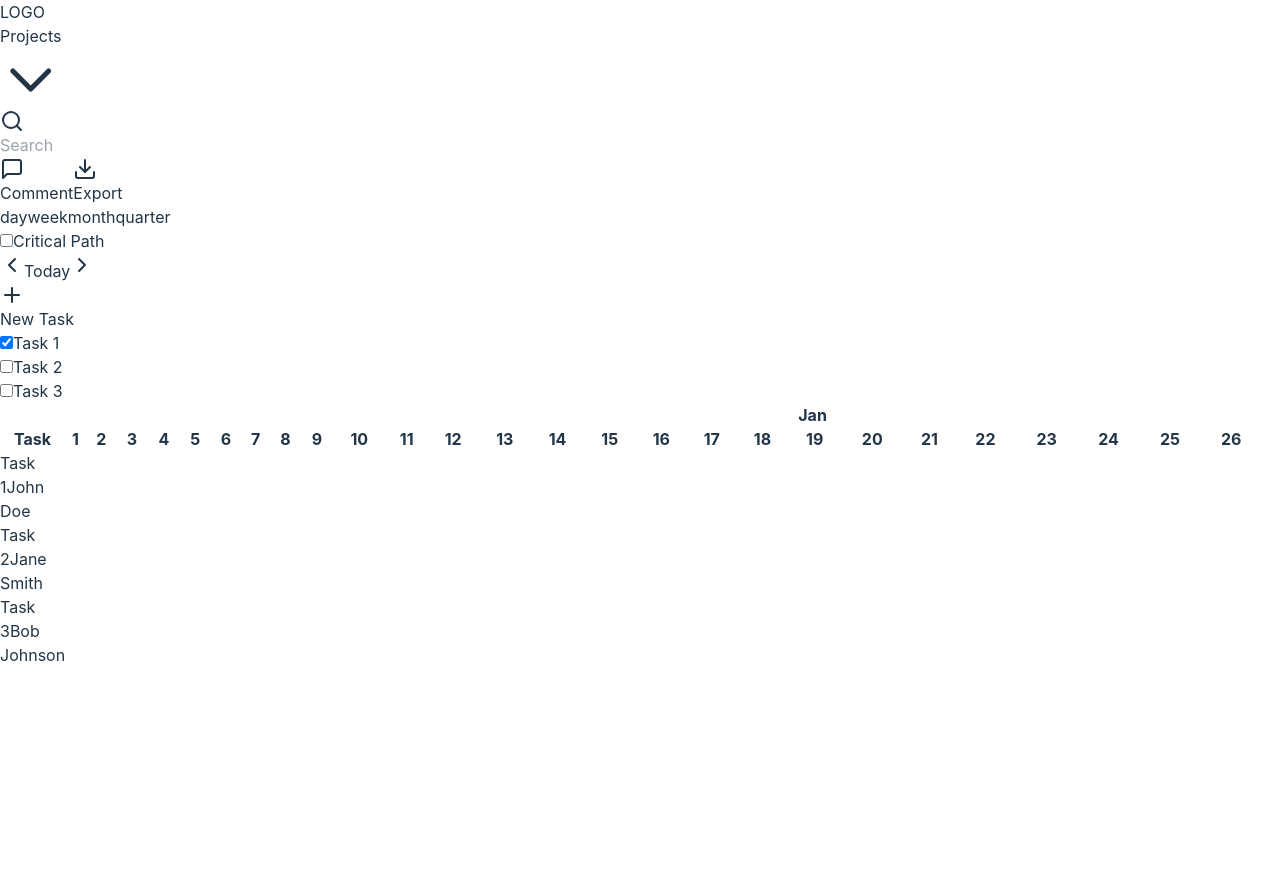
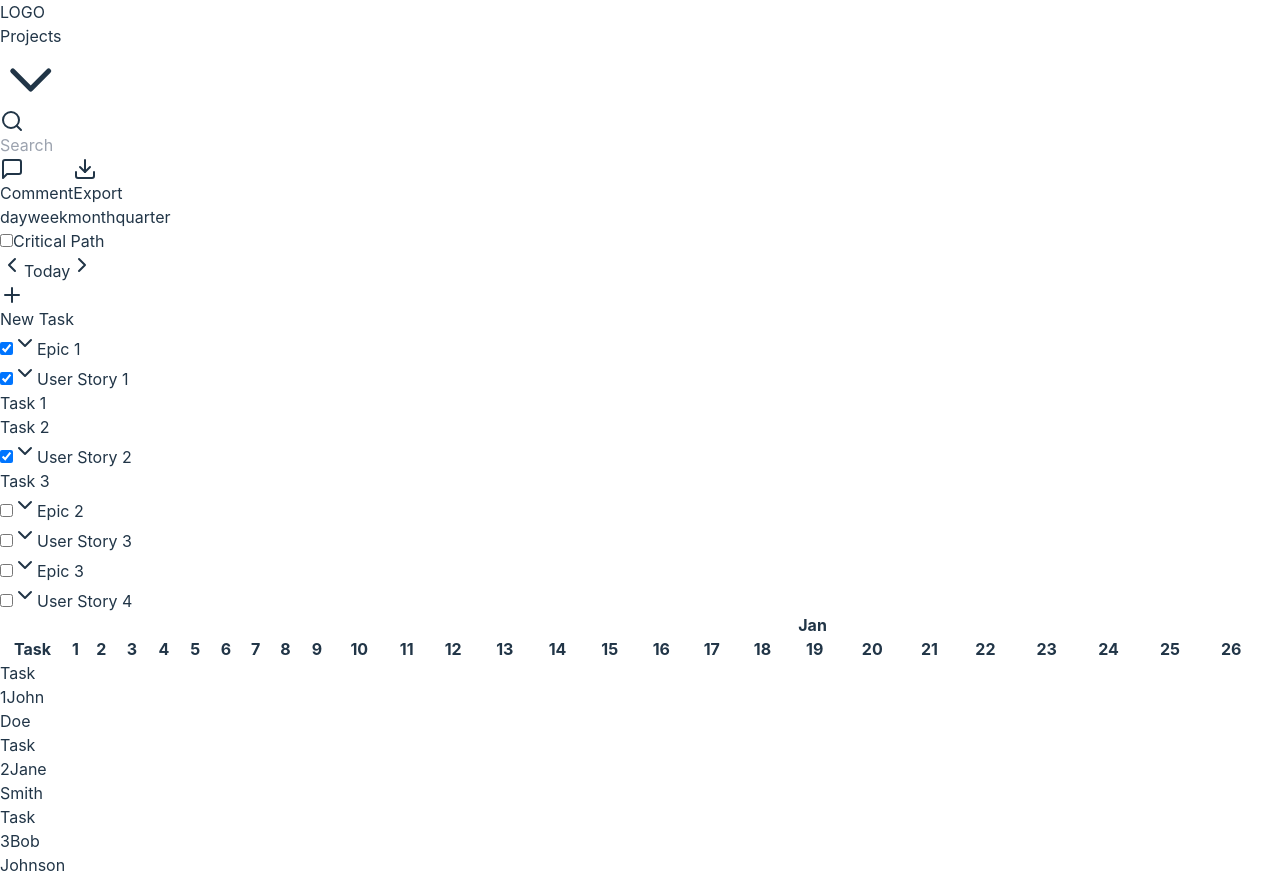
Before and after one commit to JayEmVey/tiny-project-gantt-chart, a React (Vite) app: page / in a window 1280 px wide. Shown: the top 877 px of the page. Before the commit the page ends 800 px from the top, so only its background shows below. Built offline with nearby package versions, Linux system fonts and the light colour scheme.

Commit message:
add EPIC, User Story, Task types

```diff
--- a/src/components/GanttChartGenerator/GanttChartMain.tsx
+++ b/src/components/GanttChartGenerator/GanttChartMain.tsx
@@ -1,5 +1,5 @@
 import React, { useState, useRef } from 'react';
-import { Task, ZoomLevel } from '../../types';
+import { Task, ZoomLevel, Epic, UserStory } from '../../types';
 import Header from './Header';
 import TaskList from './TaskList';
 import TaskModal from './TaskModal';
@@ -10,7 +10,24 @@ import jsPDF from 'jspdf';
 import './animations.css';
 
 const GanttChartMain: React.FC = () => {
-  // Initial sample tasks
+  // Initial sample data
+  const getInitialEpics = (): Epic[] => {
+    return [
+      { id: 1, name: 'Epic 1', isSelected: true },
+      { id: 2, name: 'Epic 2', isSelected: false },
+      { id: 3, name: 'Epic 3', isSelected: false }
+    ];
+  };
+
+  const getInitialUserStories = (): UserStory[] => {
+    return [
+      { id: 1, epicId: 1, name: 'User Story 1', isSelected: true },
+      { id: 2, epicId: 1, name: 'User Story 2', isSelected: true },
+      { id: 3, epicId: 2, name: 'User Story 3', isSelected: false },
+      { id: 4, epicId: 3, name: 'User Story 4', isSelected: false }
+    ];
+  };
+
   const getInitialTasks = (): Task[] => {
     return [
       {
@@ -23,7 +40,9 @@ const GanttChartMain: React.FC = () => {
         priority: 'high',
         progress: 100,
         description: 'First task',
-        dependencies: []
+        dependencies: [],
+        epicId: 1,
+        userStoryId: 1
       },
       {
         id: 2,
@@ -35,7 +54,9 @@ const GanttChartMain: React.FC = () => {
         priority: 'medium',
         progress: 60,
         description: 'Second task',
-        dependencies: [1]
+        dependencies: [1],
+        epicId: 1,
+        userStoryId: 1
       },
       {
         id: 3,
@@ -47,11 +68,15 @@ const GanttChartMain: React.FC = () => {
         priority: 'high',
         progress: 0,
         description: 'Third task',
-        dependencies: [2]
+        dependencies: [2],
+        epicId: 1,
+        userStoryId: 2
       }
     ];
   };
 
+  const [epics, setEpics] = useState<Epic[]>(getInitialEpics);
+  const [userStories, setUserStories] = useState<UserStory[]>(getInitialUserStories);
   const [tasks, setTasks] = useState<Task[]>(getInitialTasks);
   const [searchTerm, setSearchTerm] = useState('');
   const [isModalOpen, setIsModalOpen] = useState(false);
@@ -62,11 +87,30 @@ const GanttChartMain: React.FC = () => {
   const chartRef = useRef<HTMLDivElement>(null);
   const ganttScrollRef = useRef<HTMLDivElement>(null);
 
-  // Filter tasks based on search term
-  const filteredTasks = tasks.filter(task =>
-    task.process.toLowerCase().includes(searchTerm.toLowerCase()) ||
-    (task.assignee && task.assignee.toLowerCase().includes(searchTerm.toLowerCase()))
-  );
+  // Filter tasks based on selected epics and user stories
+  const getFilteredTasks = () => {
+    return tasks.filter(task => {
+      // Find the epic for this task
+      const epic = epics.find(e => e.id === task.epicId);
+      if (!epic || !epic.isSelected) return false;
+
+      // Find the user story for this task
+      const userStory = userStories.find(us => us.id === task.userStoryId);
+      if (!userStory || !userStory.isSelected) return false;
+
+      // Apply search filter
+      if (searchTerm) {
+        return (
+          task.process.toLowerCase().includes(searchTerm.toLowerCase()) ||
+          (task.assignee && task.assignee.toLowerCase().includes(searchTerm.toLowerCase()))
+        );
+      }
+
+      return true;
+    });
+  };
+
+  const filteredTasks = getFilteredTasks();
 
   // Handle adding a new task
   const handleAddTask = () => {
@@ -205,6 +249,41 @@ const GanttChartMain: React.FC = () => {
     ganttScrollRef.current.scrollBy({ left: ganttScrollRef.current.clientWidth * 0.5, behavior: 'smooth' });
   };
 
+  // Handle Epic toggle
+  const handleEpicToggle = (epicId: number) => {
+    setEpics(epics.map(epic =>
+      epic.id === epicId ? { ...epic, isSelected: !epic.isSelected } : epic
+    ));
+  };
+
+  // Handle User Story toggle
+  const handleUserStoryToggle = (userStoryId: number) => {
+    setUserStories(userStories.map(us =>
+      us.id === userStoryId ? { ...us, isSelected: !us.isSelected } : us
+    ));
+  };
+
+  // Handle add Epic
+  const handleAddEpic = () => {
+    const newEpic: Epic = {
+      id: Date.now(),
+      name: `Epic ${epics.length + 1}`,
+      isSelected: true
+    };
+    setEpics([...epics, newEpic]);
+  };
+
+  // Handle add User Story
+  const handleAddUserStory = (epicId: number) => {
+    const newUserStory: UserStory = {
+      id: Date.now(),
+      epicId: epicId,
+      name: `User Story ${userStories.filter(us => us.epicId === epicId).length + 1}`,
+      isSelected: true
+    };
+    setUserStories([...userStories, newUserStory]);
+  };
+
   return (
     <div className="flex flex-col h-screen bg-gray-50">
       {/* Header */}
@@ -229,10 +308,16 @@ const GanttChartMain: React.FC = () => {
       <div className="flex flex-1 overflow-hidden" ref={chartRef}>
         {/* Task List Sidebar */}
         <TaskList
-          tasks={filteredTasks}
+          tasks={tasks}
+          epics={epics}
+          userStories={userStories}
           onAddTask={handleAddTask}
           onTaskClick={handleTaskClick}
           onTaskReorder={handleTaskReorder}
+          onEpicToggle={handleEpicToggle}
+          onUserStoryToggle={handleUserStoryToggle}
+          onAddEpic={handleAddEpic}
+          onAddUserStory={handleAddUserStory}
         />
 
         {/* Gantt Chart View */}
--- a/src/components/GanttChartGenerator/TaskList.tsx
+++ b/src/components/GanttChartGenerator/TaskList.tsx
@@ -1,18 +1,71 @@
 import React, { useState } from 'react';
-import { Plus } from 'lucide-react';
-import { Task } from '../../types';
+import { Plus, ChevronDown, ChevronRight } from 'lucide-react';
+import { Task, Epic, UserStory } from '../../types';
 
 interface TaskListProps {
   tasks: Task[];
+  epics: Epic[];
+  userStories: UserStory[];
   onAddTask: () => void;
   onTaskClick: (task: Task) => void;
   onTaskReorder: (fromIndex: number, toIndex: number) => void;
+  onEpicToggle: (epicId: number) => void;
+  onUserStoryToggle: (userStoryId: number) => void;
+  onAddEpic: () => void;
+  onAddUserStory: (epicId: number) => void;
 }
 
-const TaskList: React.FC<TaskListProps> = ({ tasks, onAddTask, onTaskClick, onTaskReorder }) => {
+const TaskList: React.FC<TaskListProps> = ({
+  tasks,
+  epics,
+  userStories,
+  onAddTask,
+  onTaskClick,
+  onTaskReorder,
+  onEpicToggle,
+  onUserStoryToggle,
+  onAddEpic,
+  onAddUserStory
+}) => {
+  const [expandedEpics, setExpandedEpics] = useState<Set<number>>(new Set(epics.map(e => e.id)));
+  const [expandedUserStories, setExpandedUserStories] = useState<Set<number>>(new Set(userStories.map(us => us.id)));
   const [draggedTaskIndex, setDraggedTaskIndex] = useState<number | null>(null);
   const [dropTargetIndex, setDropTargetIndex] = useState<number | null>(null);
   const [isDragging, setIsDragging] = useState(false);
+
+  const toggleEpic = (epicId: number) => {
+    setExpandedEpics(prev => {
+      const newSet = new Set(prev);
+      if (newSet.has(epicId)) {
+        newSet.delete(epicId);
+      } else {
+        newSet.add(epicId);
+      }
+      return newSet;
+    });
+  };
+
+  const toggleUserStory = (userStoryId: number) => {
+    setExpandedUserStories(prev => {
+      const newSet = new Set(prev);
+      if (newSet.has(userStoryId)) {
+        newSet.delete(userStoryId);
+      } else {
+        newSet.add(userStoryId);
+      }
+      return newSet;
+    });
+  };
+
+  // Get user stories for an epic
+  const getUserStoriesForEpic = (epicId: number) => {
+    return userStories.filter(us => us.epicId === epicId);
+  };
+
+  // Get tasks for a user story
+  const getTasksForUserStory = (userStoryId: number) => {
+    return tasks.filter(task => task.userStoryId === userStoryId);
+  };
 
   const handleDragStart = (e: React.DragEvent, index: number) => {
     setDraggedTaskIndex(index);
@@ -64,59 +117,98 @@ const TaskList: React.FC<TaskListProps> = ({ tasks, onAddTask, onTaskClick, onTa
         </button>
       </div>
 
-      {/* Task List */}
+      {/* Hierarchical List: Epics → User Stories → Tasks */}
       <div className="flex-1 overflow-y-auto">
         <div className="space-y-0">
-          {tasks.map((task, index) => (
-            <React.Fragment key={task.id}>
-              {/* Drop indicator line */}
-              {isDragging && dropTargetIndex === index && draggedTaskIndex !== index && (
-                <div className="h-0.5 bg-blue-500 mx-4 relative">
-                  <div className="absolute left-0 top-1/2 -translate-y-1/2 w-2 h-2 bg-blue-500 rounded-full -ml-1"></div>
-                  <div className="absolute right-0 top-1/2 -translate-y-1/2 w-2 h-2 bg-blue-500 rounded-full -mr-1"></div>
-                </div>
-              )}
-
+          {epics.map((epic) => (
+            <div key={epic.id} className="border-b border-gray-200">
+              {/* Epic Level */}
               <div
-                draggable
-                onDragStart={(e) => handleDragStart(e, index)}
-                onDragEnd={handleDragEnd}
-                onDragOver={(e) => handleDragOver(e, index)}
-                onDragLeave={handleDragLeave}
-                onClick={() => onTaskClick(task)}
-                className={`
-                  px-4 py-3 border-b border-gray-100 cursor-move hover:bg-gray-50 transition-all duration-300
-                  ${draggedTaskIndex === index ? 'opacity-50' : 'opacity-100'}
-                  ${dropTargetIndex === index && draggedTaskIndex !== index ? 'bg-blue-50' : ''}
-                `}
-                style={{
-                  transition: 'all 0.3s ease-in-out'
-                }}
+                className="flex items-center px-4 py-3 hover:bg-gray-50 cursor-pointer"
+                onClick={() => toggleEpic(epic.id)}
               >
-                <div className="flex items-center gap-3">
                 <input
                   type="checkbox"
-                    checked={task.status === 'completed'}
+                  checked={epic.isSelected}
                   onChange={(e) => {
                     e.stopPropagation();
-                      // Handle checkbox change
+                    onEpicToggle(epic.id);
                   }}
                   className="w-5 h-5 border-2 border-gray-300 rounded cursor-pointer"
                   onClick={(e) => e.stopPropagation()}
                 />
-                  <span className="text-gray-700 font-medium">{task.process}</span>
+                <button
+                  className="ml-2 text-gray-600"
+                  onClick={(e) => {
+                    e.stopPropagation();
+                    toggleEpic(epic.id);
+                  }}
+                >
+                  {expandedEpics.has(epic.id) ? (
+                    <ChevronDown className="w-4 h-4" />
+                  ) : (
+                    <ChevronRight className="w-4 h-4" />
+                  )}
+                </button>
+                <span className="ml-2 font-bold text-gray-800">{epic.name}</span>
               </div>
+
+              {/* User Stories under Epic */}
+              {expandedEpics.has(epic.id) && (
+                <div className="ml-6">
+                  {getUserStoriesForEpic(epic.id).map((userStory) => (
+                    <div key={userStory.id}>
+                      {/* User Story Level */}
+                      <div
+                        className="flex items-center px-4 py-2 hover:bg-gray-50 cursor-pointer"
+                        onClick={() => toggleUserStory(userStory.id)}
+                      >
+                        <input
+                          type="checkbox"
+                          checked={userStory.isSelected}
+                          onChange={(e) => {
+                            e.stopPropagation();
+                            onUserStoryToggle(userStory.id);
+                          }}
+                          className="w-4 h-4 border-2 border-gray-300 rounded cursor-pointer"
+                          onClick={(e) => e.stopPropagation()}
+                        />
+                        <button
+                          className="ml-2 text-gray-600"
+                          onClick={(e) => {
+                            e.stopPropagation();
+                            toggleUserStory(userStory.id);
+                          }}
+                        >
+                          {expandedUserStories.has(userStory.id) ? (
+                            <ChevronDown className="w-3 h-3" />
+                          ) : (
+                            <ChevronRight className="w-3 h-3" />
+                          )}
+                        </button>
+                        <span className="ml-2 font-medium text-gray-700">{userStory.name}</span>
                       </div>
-            </React.Fragment>
+
+                      {/* Tasks under User Story */}
+                      {expandedUserStories.has(userStory.id) && (
+                        <div className="ml-6">
+                          {getTasksForUserStory(userStory.id).map((task) => (
+                            <div
+                              key={task.id}
+                              onClick={() => onTaskClick(task)}
+                              className="flex items-center px-4 py-2 hover:bg-gray-50 cursor-pointer"
+                            >
+                              <span className="ml-6 text-sm text-gray-600">{task.process}</span>
+                            </div>
                           ))}
-
-          {/* Drop indicator at the end */}
-          {isDragging && dropTargetIndex === tasks.length && (
-            <div className="h-0.5 bg-blue-500 mx-4 relative">
-              <div className="absolute left-0 top-1/2 -translate-y-1/2 w-2 h-2 bg-blue-500 rounded-full -ml-1"></div>
-              <div className="absolute right-0 top-1/2 -translate-y-1/2 w-2 h-2 bg-blue-500 rounded-full -mr-1"></div>
                         </div>
                       )}
+                    </div>
+                  ))}
+                </div>
+              )}
+            </div>
+          ))}
         </div>
       </div>
     </div>
```
Also changed, not shown: src/types.ts (+17 -0 lines). Lines whose indentation alone changed are shown as unchanged.
